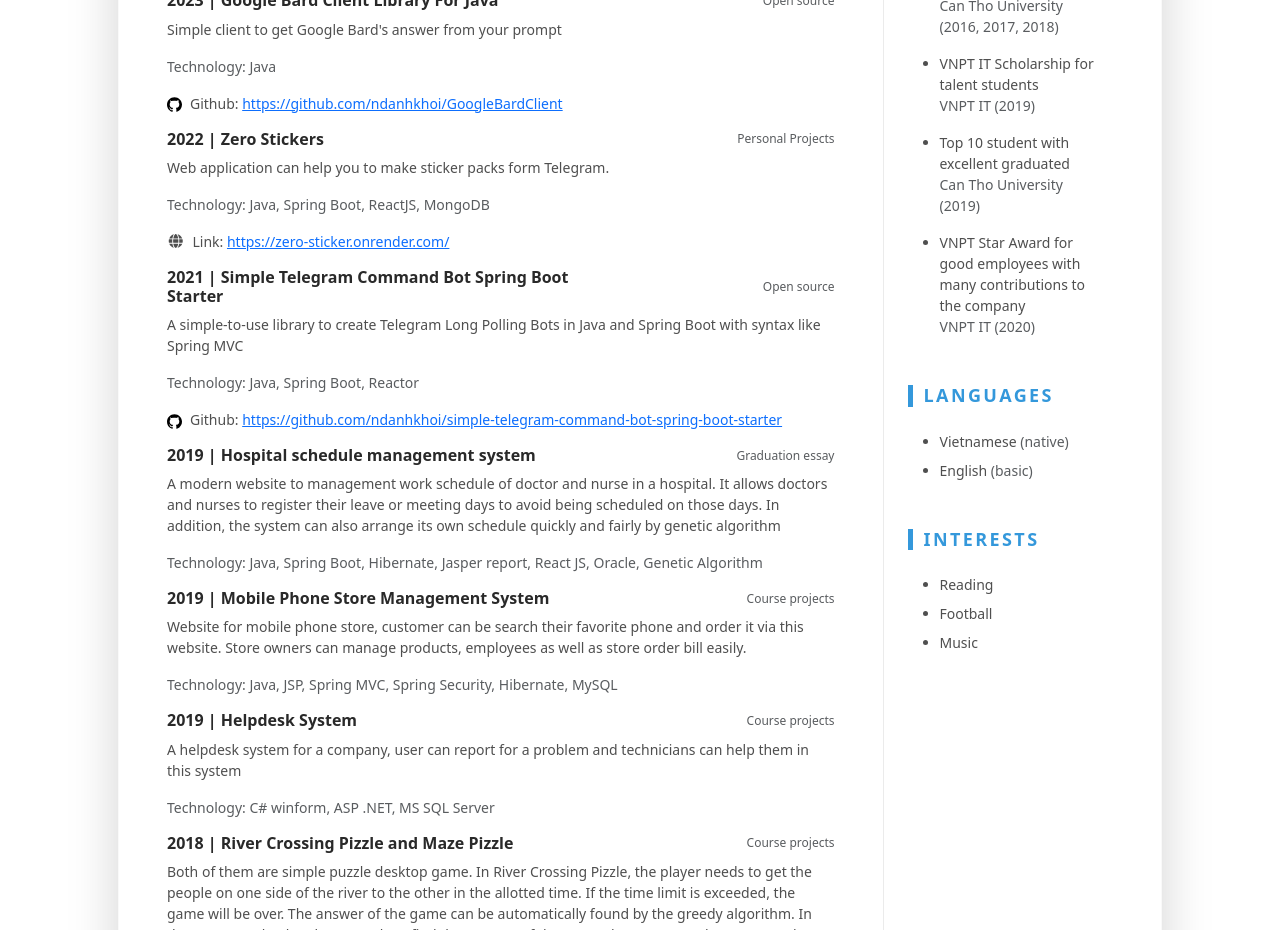
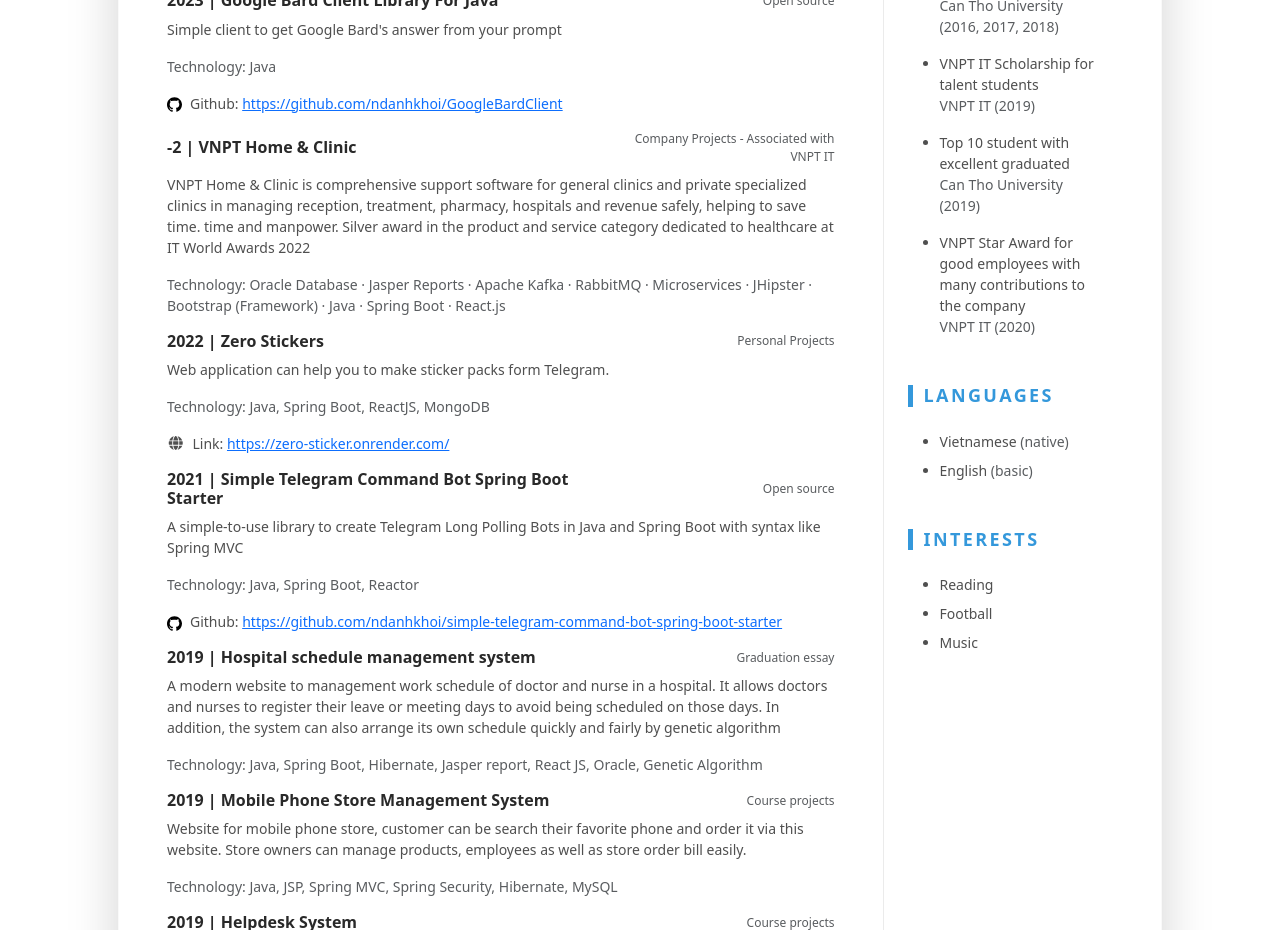
Before and after one commit to ndanhkhoi/ndanhkhoi.github.io, a React (Vite) app: page / in a window 1280 px wide. Shown: the part 1860-2790 px from the top of the page. Built offline with nearby package versions, Linux system fonts and the light colour scheme.

Commit message:
Add VNPT Home & Clinic to projects session

```diff
--- a/src/data.ts
+++ b/src/data.ts
@@ -78,6 +78,14 @@
             description: 'Simple client to get Google Bard\'s answer from your prompt',
             type: 'Open source',
             github: 'https://github.com/ndanhkhoi/GoogleBardClient'
+        },
+        {
+            time: 2020 - 2022,
+            name: 'VNPT Home & Clinic',
+            technology: 'Oracle Database · Jasper Reports · Apache Kafka · RabbitMQ · Microservices · JHipster · Bootstrap (Framework) · Java · Spring Boot · React.js',
+            description: 'VNPT Home & Clinic is comprehensive support software for general clinics and private specialized clinics in managing reception, treatment, pharmacy, hospitals and revenue safely, helping to save time. time and manpower. \n' +
+                'Silver award in the product and service category dedicated to healthcare at IT World Awards 2022',
+            type: 'Company Projects - Associated with VNPT IT',
         },
         {
             time: 2022,
```
